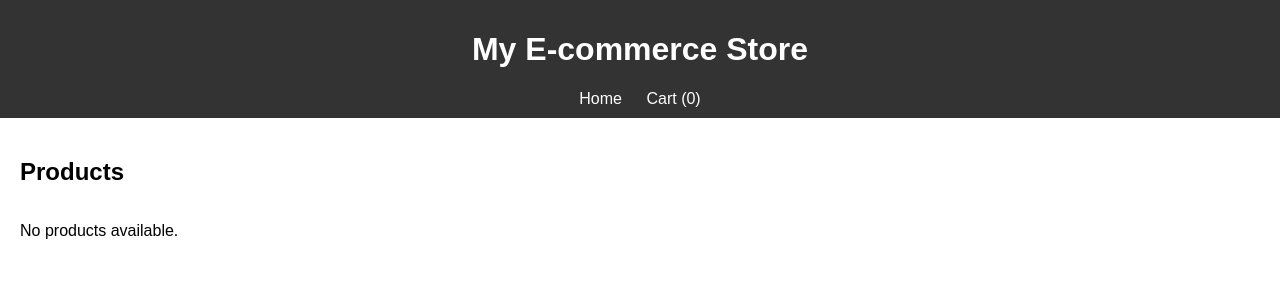
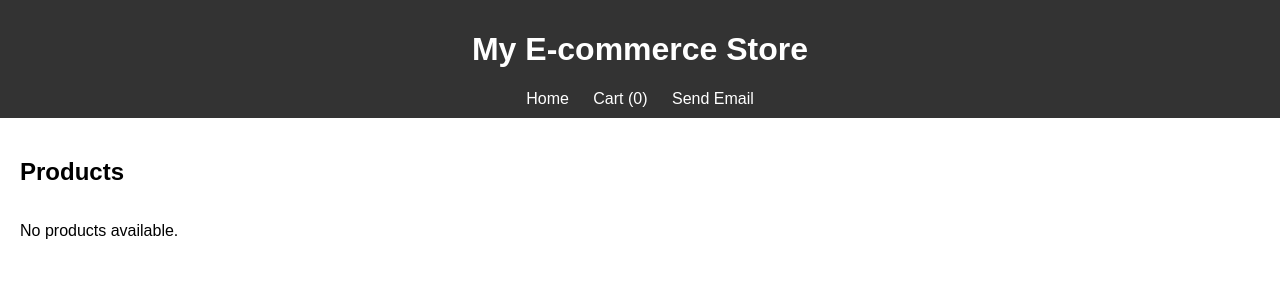
Before and after one commit to OctaTangle-Care/ys1, a Django app: page / in a window 1280 px wide. Shown: the top 300 px of the page. Run offline with Django 5.2, Linux system fonts and the light colour scheme; data that the repository does not hold is empty.

Commit message:
email function add..

```diff
--- a/store/urls.py
+++ b/store/urls.py
@@ -16,4 +16,5 @@ urlpatterns = [
     path('cart/', views.cart, name='cart'),
     path('cart/add/<int:product_id>/', views.add_to_cart, name='add_to_cart'),
     path('cart/remove/<int:item_id>/', views.remove_from_cart, name='remove_from_cart'),
+    path('send_email_view/', views.send_email_view, name='send_email_view'),
 ]
--- a/store/views.py
+++ b/store/views.py
@@ -47,3 +47,24 @@ def remove_from_cart(request, item_id):
     cart_item.delete()
     messages.success(request, 'Item removed from cart!')
     return redirect('cart')
+
+from django.core.mail import send_mail
+from django.shortcuts import render
+from django.conf import settings
+
+def send_email_view(request):
+    if request.method == 'POST':
+        recipient_email = request.POST.get('email')
+        message = request.POST.get('message')
+
+        send_mail(
+            subject='Message from Your Site',
+            message=message,
+            from_email=settings.EMAIL_HOST_USER,  # Replace with your email
+            recipient_list=[recipient_email],
+            fail_silently=False,
+        )
+
+        return render(request, 'send_email.html', {'success': True})
+
+    return render(request, 'send_email.html')
--- a/templates/base.html
+++ b/templates/base.html
@@ -37,6 +37,7 @@
         <nav>
             <a href="{% url 'home' %}">Home</a>
             <a href="{% url 'cart' %}">Cart (<span id="cart-count">{{ cart_count }}</span>)</a>
+            <a href="{% url 'send_email_view' %}" > Send Email</a>
         </nav>
     </header>
     <main>
```
Also changed, not shown: ecommerce_project/settings.py (+11 -0 lines), templates/send_email.html (added, +23 -0 lines).
